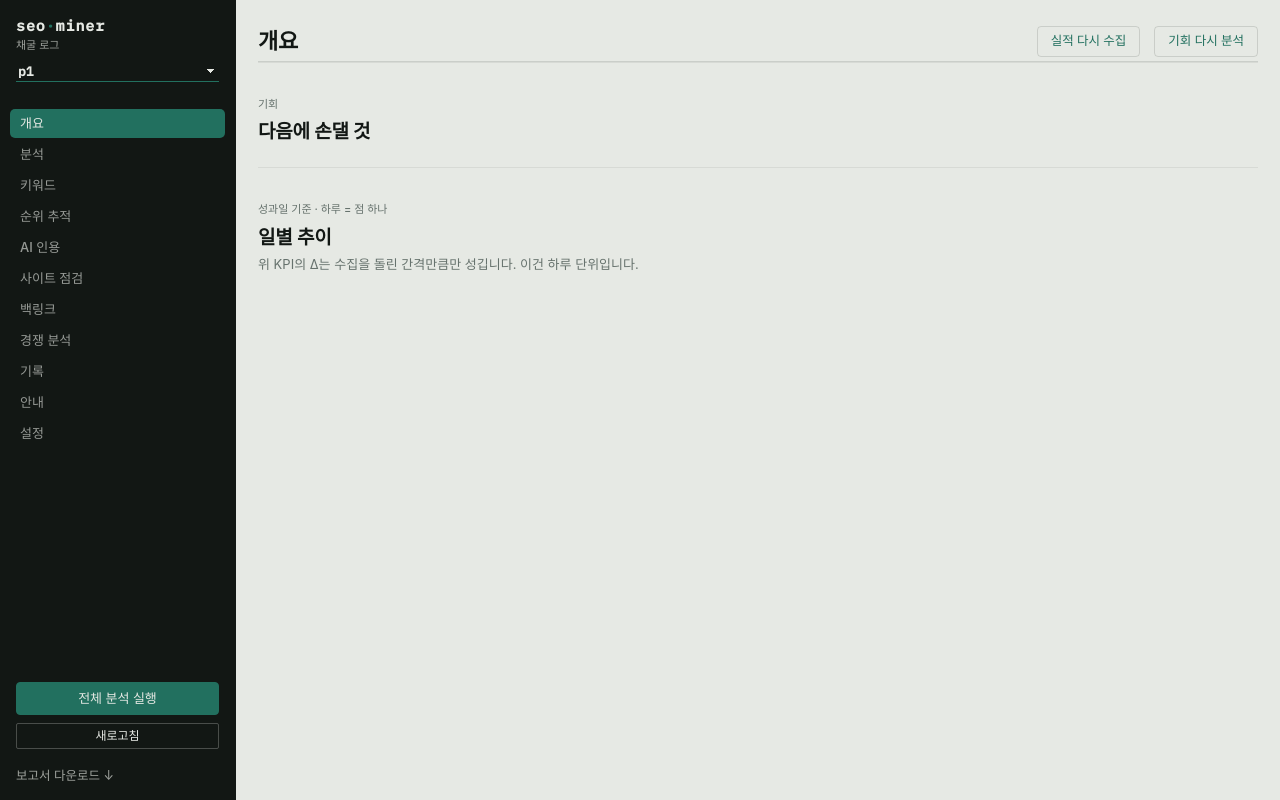
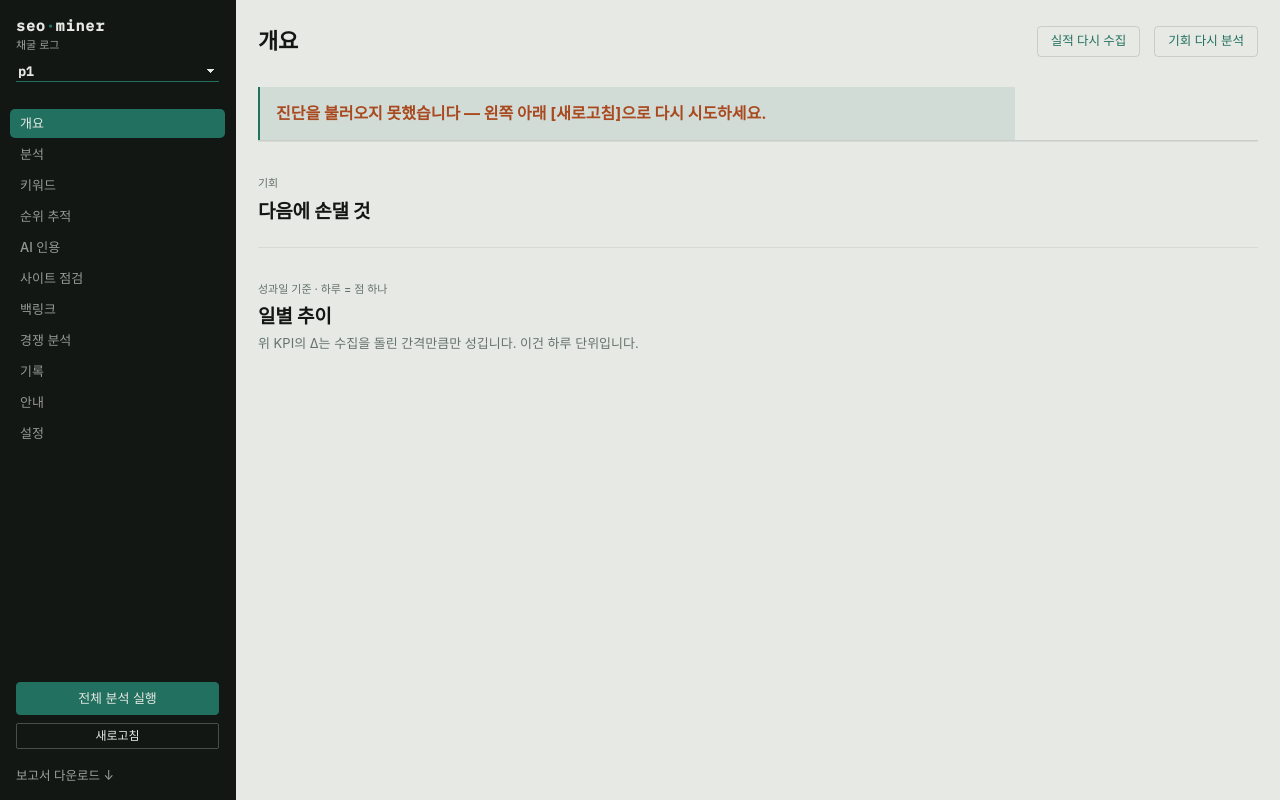
Before and after one commit to seanjr2847/seo-miner, a FastAPI app: page /d in a window 1280 px wide. Run offline with FastAPI, Linux system fonts and the light colour scheme; the visitor is signed in with stand-in values (Sample User, id 1); data comes from the database, SQL or seed files in the repository; parts of the project's set-up code (start-up, migrations or seed data) failed here and were passed over; some web fonts are replaced.

Commit message:
fix(dashboard): 화면이 "그래서 뭘 하라"를 안 말하던 자리 (v1.58.0)
화면 11개 + 셸 2개를 훑어 "숫자는 보여주는데 다음 행동이 없다"를 20건 찾고,
그중 이음매가 실제로 끊긴 다섯 자리를 고쳤다.

- analysis: `[순위]`·`[사이트]`·`[설정]`·`[키워드]` 8곳이 클릭 안 되는 글자였다.
  이 파일만 `window.go` 를 한 번도 안 썼다 — 다른 화면 다섯은 이미 쓴다.
  AN_NEXT 는 모듈 로드 때 평가되면 이르므로 함수로 감쌌다.
- rank: SERP 미연동 빈 상태가 연동할 곳을 안 가리켰다. 첫 진입점인데
  `window.go("settings")` 가 빠져 있었다.
- keywords/dash: "키워드 발굴을 먼저 실행하세요" 라고 말하면서 그 단계가
  어느 view-def stages 에도 없어 버튼이 어디에도 없었다. 웹 전용 사용자는
  실행할 방법이 아예 없었다. run_all·app.py 가 받는 걸 확인하고 stages 에
  넣었고, 빈 상태 문구는 그 버튼 이름(STAGE_LABELS 정본)을 그대로 부른다.
- dash: kwApply·aiqSend 가 실패 메시지를 찍은 직후 재로드를 불러 같은 자리를
  덮어썼다 — 에러가 뜨자마자 지워졌다. repoSave 처럼 실패 시 재로드를 건너뛴다.
  빈 `catch {}` 도 채웠다.
- history: `note` 는 호스팅에서 늘 PR URL 인데(app.py) 평문이었다.
  "병합해야 검색엔진이 봅니다" 라고 시키면서 그 PR 로 갈 링크가 없었다.
  로컬의 자유 텍스트 note 와 겸용이라 `http` 로 시작할 때만 링크로 만든다.
- 셸: doctor 로드 실패가 빈 catch 로 조용해서 설정 배지 5개·버튼 3개가
  영영 안 채워지는데 그 사실이 화면에 안 남았다. `/api/data` 실패도 재시도
  수단을 안 가리켰다. 둘 다 왼쪽 아래 [새로고침] 을 짚는다.

37/37 PASS. 로컬·호스팅 조립본을 브라우저로 띄워 [설정] 이동, PR 링크,
실패 메시지 잔존, 빈 상태 문구와 실제 버튼 이름 일치를 눌러서 확인했다.

Co-Authored-By: Claude Opus 5 <noreply@anthropic.com>
Claude-Session: https://claude.ai/code/session_01W77Z8NQWERKXrfQjxQppiZ

```diff
--- a/server/assets/dash.html
+++ b/server/assets/dash.html
@@ -663,7 +663,7 @@
       (d.active_total >= d.limit ? ' <b class="warn">· 한도 도달</b>' : "");
     if (!ks.length) {
       list.innerHTML = '<p style="padding:14px;color:var(--slate);font-size:13px">' +
-        (kwMode === "candidate" ? "발굴된 후보가 없습니다 — 키워드 발굴을 먼저 실행하세요."
+        (kwMode === "candidate" ? "발굴된 후보가 없습니다 — 위 [키워드 다시 발굴]을 누르면 채워집니다."
                                 : "추적 중인 키워드가 없습니다.") + "</p>";
       return;
     }
@@ -698,10 +698,14 @@
         headers: {"Content-Type": "application/json"},
         body: JSON.stringify({project: proj(), ids: ids, active: on})});
       var d = await r.json();
+      btn.disabled = false;
       if (!r.ok) { box.querySelector(".cnt").innerHTML =
-        '<b class="warn">' + esc(d.detail || "변경하지 못했습니다") + "</b>"; }
-    } catch (e) {}
-    btn.disabled = false;
+        '<b class="warn">' + esc(d.detail || "변경하지 못했습니다") + "</b>"; return; }
+    } catch (e) {
+      btn.disabled = false;
+      box.querySelector(".cnt").innerHTML = '<b class="warn">서버에 연결하지 못했습니다</b>';
+      return;
+    }
     kwLoad();
   }
 
@@ -783,7 +787,7 @@
         headers: {"Content-Type": "application/json"},
         body: JSON.stringify(Object.assign({project: proj()}, body))});
       var d = await r.json();
-      if (!r.ok) { aiqSay(box, d.detail || "저장하지 못했습니다"); return aiqLoad(); }
+      if (!r.ok) { aiqSay(box, d.detail || "저장하지 못했습니다"); return; }
       aiqPaint(box, d);
     } catch (e) { aiqSay(box, "서버에 연결하지 못했습니다"); }
   }
--- a/skills/capture/templates/dashboard.html
+++ b/skills/capture/templates/dashboard.html
@@ -1250,7 +1250,11 @@ async function load() {
   const res = await fetch("/api/data?project=" + encodeURIComponent(name) +
                           (PINNED ? "&date=" + encodeURIComponent(PINNED) : ""));
   const d = await res.json();
-  if (!res.ok) { $("err").hidden = false; $("err").textContent = d.error || "로드 실패"; return; }
+  if (!res.ok) {
+    $("err").hidden = false;
+    $("err").textContent = (d.error || "로드 실패") + " — 왼쪽 아래 [새로고침]으로 다시 시도하세요.";
+    return;
+  }
   // 그 사이트에 없는 날을 고정하면 서버가 빈 짝을 준다 — 고정을 풀고 최신으로 되돌린다.
   // (PINNED 를 먼저 비우므로 데이터가 아예 없는 사이트에서도 두 번 이상 돌지 않는다.)
   if (PINNED && !d.gsc_date) { PINNED = ""; return load(); }
@@ -1298,7 +1302,13 @@ async function loadDoctor() {
     $("docban").innerHTML = h;
     $("docban").hidden = false;
     renderSetup(d);
-  } catch (e) { /* 배너 실패는 치명이 아님 — 본문은 그대로 뜬다 */ }
+  } catch (e) {
+    // 배너 실패는 치명이 아님 — 본문은 그대로 뜬다. 다만 조용히 넘어가면 상태 배지
+    // 5개(#s-*)와 조건부 버튼 3개가 영영 안 채워지는데 그 사실이 화면 어디에도
+    // 안 남는다 — 그러니 실패했다는 말과 되돌릴 손잡이는 남긴다.
+    $("docban").innerHTML = `<div class="verdict msg bad">진단을 불러오지 못했습니다 — 왼쪽 아래 [새로고침]으로 다시 시도하세요.</div>`;
+    $("docban").hidden = false;
+  }
 }
 
 // ── 설정 화면 ──────────────────────────────────────────────
--- a/skills/capture/templates/views/analysis.html
+++ b/skills/capture/templates/views/analysis.html
@@ -133,23 +133,25 @@ function anBar(v, mx) {
 
 /* 네 항 중 가장 큰 것이 곧 "다음에 볼 자리"다. 화면이 그걸 문장으로 말한다 —
    숫자만 놓아두면 읽는 사람이 매번 같은 비교를 손으로 한다. */
-const AN_NEXT = {
-  imp_up: "노출이 늘어서 번 것입니다. 수요나 색인이 좋아졌다는 뜻이니, [순위] 화면에서 어느 검색어가 올라왔는지 봅니다.",
-  imp_down: "노출이 줄어서 잃었습니다. 순위보다 <b>색인·수요</b>를 먼저 봅니다 — [사이트] 화면의 색인 점검이 그 자리입니다.",
+// window.go 는 SM/뷰 목록이 갖춰진 렌더 시점에만 불러야 한다 — 이 object 를
+// 모듈 로드 때 바로 평가되는 top-level const 로 두면 이르므로 함수로 감싼다.
+const AN_NEXT = () => ({
+  imp_up: `노출이 늘어서 번 것입니다. 수요나 색인이 좋아졌다는 뜻이니, ${window.go("rank")} 화면에서 어느 검색어가 올라왔는지 봅니다.`,
+  imp_down: `노출이 줄어서 잃었습니다. 순위보다 <b>색인·수요</b>를 먼저 봅니다 — ${window.go("site")} 화면의 색인 점검이 그 자리입니다.`,
   ctr_up: "같은 노출에서 더 눌렸습니다. 제목·설명 손질이 먹혔거나 검색결과 생김새가 바뀌었습니다.",
   ctr_down: "노출은 그대로인데 덜 눌렸습니다. <b>제목·설명</b>이 손댈 자리이고, 아래 [순위는 좋은데 안 눌린다]가 그 목록입니다.",
   new_up: "새로 걸린 검색어들이 번 것입니다. 새 페이지·새 주제가 잡히기 시작했습니다.",
   new_down: "새로 걸린 검색어가 오히려 클릭을 깎았습니다. 흔치 않은 모양이니 수집 범위가 바뀌지 않았는지 봅니다.",
   lost_up: "사라진 검색어 쪽이 오히려 플러스입니다. 수집 범위가 바뀌지 않았는지 봅니다.",
-  lost_down: "걸려 있던 검색어가 통째로 빠졌습니다. 색인에서 빠졌거나 20위 밖으로 밀렸다는 뜻이니 [사이트] 화면을 먼저 봅니다.",
-};
+  lost_down: `걸려 있던 검색어가 통째로 빠졌습니다. 색인에서 빠졌거나 20위 밖으로 밀렸다는 뜻이니 ${window.go("site")} 화면을 먼저 봅니다.`,
+});
 
 function anVerdict(s) {
   const parts = [["imp", s.imp_effect], ["ctr", s.ctr_effect],
                  ["new", s.new], ["lost", s.lost]];
   const top = parts.slice().sort((a, b) => Math.abs(b[1]) - Math.abs(a[1]))[0];
   if (!top || !top[1]) return "";
-  const msg = AN_NEXT[top[0] + (top[1] > 0 ? "_up" : "_down")] || "";
+  const msg = AN_NEXT()[top[0] + (top[1] > 0 ? "_up" : "_down")] || "";
   const dir = s.d_clicks > 0 ? "늘었습니다" : s.d_clicks < 0 ? "줄었습니다" : "그대로입니다";
   return `<p class="anverdict">클릭이 ${num(Math.abs(s.d_clicks))} ${dir}.
     가장 크게 움직인 것은 <b>${AN_CAUSE[top[0]].t}</b>(${anNum(top[1])})입니다.
@@ -309,7 +311,7 @@ function anBrand(rows, hasSnap) {
            프로젝트 설정의 <code>brand_aliases</code> 에 사람들이 실제로 치는 이름을
            적어 두면 채워집니다.`,
           `내 브랜드 별칭이 비어 있어 브랜드/논브랜드를 가를 수가 없습니다 —
-           [설정] 화면의 브랜드 별칭에 사람들이 실제로 치는 이름을 적어 주세요.`)
+           ${window.go("settings")} 화면의 브랜드 별칭에 사람들이 실제로 치는 이름을 적어 주세요.`)
       : "아직 검색 실적 수집이 없습니다."}</div>`;
   const [b, n] = rows;
   const total = b.clicks + n.clicks;
@@ -324,7 +326,7 @@ function anBrand(rows, hasSnap) {
       [순위는 좋은데 안 눌린다]에서 논브랜드 검색어를 먼저 봅니다.`;
   else if (n.d_clicks < 0)
     msg = `논브랜드가 <b>${anNum(n.d_clicks)}클릭</b> 줄었습니다. 브랜드는 광고·입소문이
-      떠받치지만 논브랜드는 순위·색인이 떠받칩니다 — [사이트] 화면을 먼저 봅니다.`;
+      떠받치지만 논브랜드는 순위·색인이 떠받칩니다 — ${window.go("site")} 화면을 먼저 봅니다.`;
   else
     msg = "두 갈래 다 직전과 같습니다.";
   return `<p class="anverdict">전체 클릭의 <b>${share}%</b>가 논브랜드입니다.
@@ -344,8 +346,8 @@ function anUnmatched(rows, what) {
   if (share < 50) return "";
   return `<div class="anthin">노출의 <b>${share}%</b>가 미분류입니다 — 실제로 걸리는
     검색어를 키워드 목록이 못 따라가고 있다는 뜻이라, 아래 ${what} 비교는 나머지
-    ${100 - share}% 얘기입니다. [키워드] 화면에서 실제로 걸린 검색어를 키워드로
-    올리면 갈래가 넓어집니다.</div>`;
+    ${100 - share}% 얘기입니다. ${window.go("keywords")} 화면에서 실제로 걸린 검색어를
+    키워드로 올리면 갈래가 넓어집니다.</div>`;
 }
 
 function anIntent(rows) {
@@ -354,8 +356,8 @@ function anIntent(rows) {
   const named = rows.filter(r => !r.unclassified);
   if (!named.length)
     return `<div class="empty">걸린 검색어 중 내 키워드 목록과 맞는 것이 하나도
-      없습니다 — 의도를 말하려면 먼저 키워드가 있어야 합니다. [키워드] 화면에서
-      키워드부터 채웁니다.</div>`;
+      없습니다 — 의도를 말하려면 먼저 키워드가 있어야 합니다. ${window.go("keywords")}
+      화면에서 키워드부터 채웁니다.</div>`;
   const tx = named.find(r => r.label === "transactional");
   const top = named.slice().sort((a, b) => b.clicks - a.clicks)[0];
   const msg = !tx || !tx.clicks
@@ -375,7 +377,7 @@ function anCluster(rows) {
   const named = rows.filter(r => !r.unclassified && r.impressions);
   if (!named.length)
     return `<div class="empty">클러스터가 붙은 키워드로 걸린 검색어가 없습니다 —
-      [키워드] 화면에서 키워드를 주제별로 묶으면 여기가 채워집니다.</div>`;
+      ${window.go("keywords")} 화면에서 키워드를 주제별로 묶으면 여기가 채워집니다.</div>`;
   const best = named.slice().sort((a, b) => b.clicks - a.clicks)[0];
   const worst = named.slice().sort((a, b) => a.ctr - b.ctr)[0];
   const msg = named.length > 1 && worst.label !== best.label
--- a/skills/capture/templates/views/history.html
+++ b/skills/capture/templates/views/history.html
@@ -438,7 +438,9 @@ function HS_madeRow(c) {
              data-t="${esc(c.opp_target)}" onclick="HS_toOpp(this)"
              title="이 수정을 낳은 기회입니다 (기회 #${esc(c.opportunity_id)}) — 누르면 [개요]의 그 카드로 갑니다"
              >← ${esc(c.opp_target)}</button>` : ""}
-      ${c.note ? `<div class="why">${esc(c.note)}</div>` : ""}
+      ${c.note ? (c.note.startsWith("http")
+        ? `<div class="why"><a href="${esc(c.note)}" target="_blank" rel="noopener">${esc(c.note)}</a></div>`
+        : `<div class="why">${esc(c.note)}</div>`) : ""}
       ${HS_effLine(c)}
     </div>
     <span class="hs-r ${c.merged ? "ok" : "skip"}" title="${c.merged
--- a/skills/capture/templates/views/keywords.html
+++ b/skills/capture/templates/views/keywords.html
@@ -2,7 +2,7 @@
      dashboard.py 가 이 선언들을 모아 window.__VIEWS__ 로 방출한다. -->
 <script type="application/json" class="view-def">
 {"id": "keywords", "title": "키워드",
- "sections": ["log", "movers"], "stages": ["gsc", "gaps"]}
+ "sections": ["log", "movers"], "stages": ["gsc", "keywords", "gaps"]}
 </script>
 
 <style>
--- a/skills/capture/templates/views/rank.html
+++ b/skills/capture/templates/views/rank.html
@@ -445,15 +445,17 @@ VIEW("rank", function (d) {
     // 웹에는 명령을 칠 곳이 없다 — 복사 칩째로 짧은 문구 한 줄로 갈아 낀다.
     $("ranks").innerHTML = `<div class="empty">${W(
       `순위를 아직 한 번도 확인하지 않았습니다.
-      구글 결과를 직접 조회하는 단계라 SERP 제공자 연동(DataForSEO 권장 · Serper는
-      AI 요약 값이 없는 대체재)이 필요하고, 추적 키워드 수만큼 조회 비용이 붙습니다${
+      구글 결과를 직접 조회하는 단계라 ${window.go("settings")} 화면의 SERP 제공자
+      연동(DataForSEO 권장 · Serper는 AI 요약 값이 없는 대체재)이 필요하고, 추적 키워드
+      수만큼 조회 비용이 붙습니다${
         d.kw_active ? ` — 지금 활성 키워드는 ${num(d.kw_active)}개입니다` : ""}.
       연동이 없어도 나머지 분석은 그대로 돕니다: 서치콘솔의 <b>평균 게재순위</b>는
       ${window.go("keywords")} 화면에 이미 들어와 있고, 그건 무료입니다.
       <button class="cmd" onclick="copyCmd(this)">/capture rank</button>`,
-      "순위를 아직 확인하지 않았습니다 — 구글 결과를 직접 조회하는 단계라 SERP 제공자 " +
-      "연동이 필요하고, 추적 키워드 수만큼 조회 비용이 붙습니다. 서치콘솔의 평균 " +
-      `게재순위는 ${window.go("keywords")} 화면에 이미 들어와 있고 무료입니다.`)}</div>`;
+      `순위를 아직 확인하지 않았습니다 — 구글 결과를 직접 조회하는 단계라 ` +
+      `${window.go("settings")} 화면의 SERP 제공자 연동이 필요하고, 추적 키워드 수만큼 ` +
+      `조회 비용이 붙습니다. 서치콘솔의 평균 게재순위는 ${window.go("keywords")} 화면에 ` +
+      "이미 들어와 있고 무료입니다.")}</div>`;
     return;
   }
 
```
Also changed, not shown: .claude-plugin/plugin.json.
